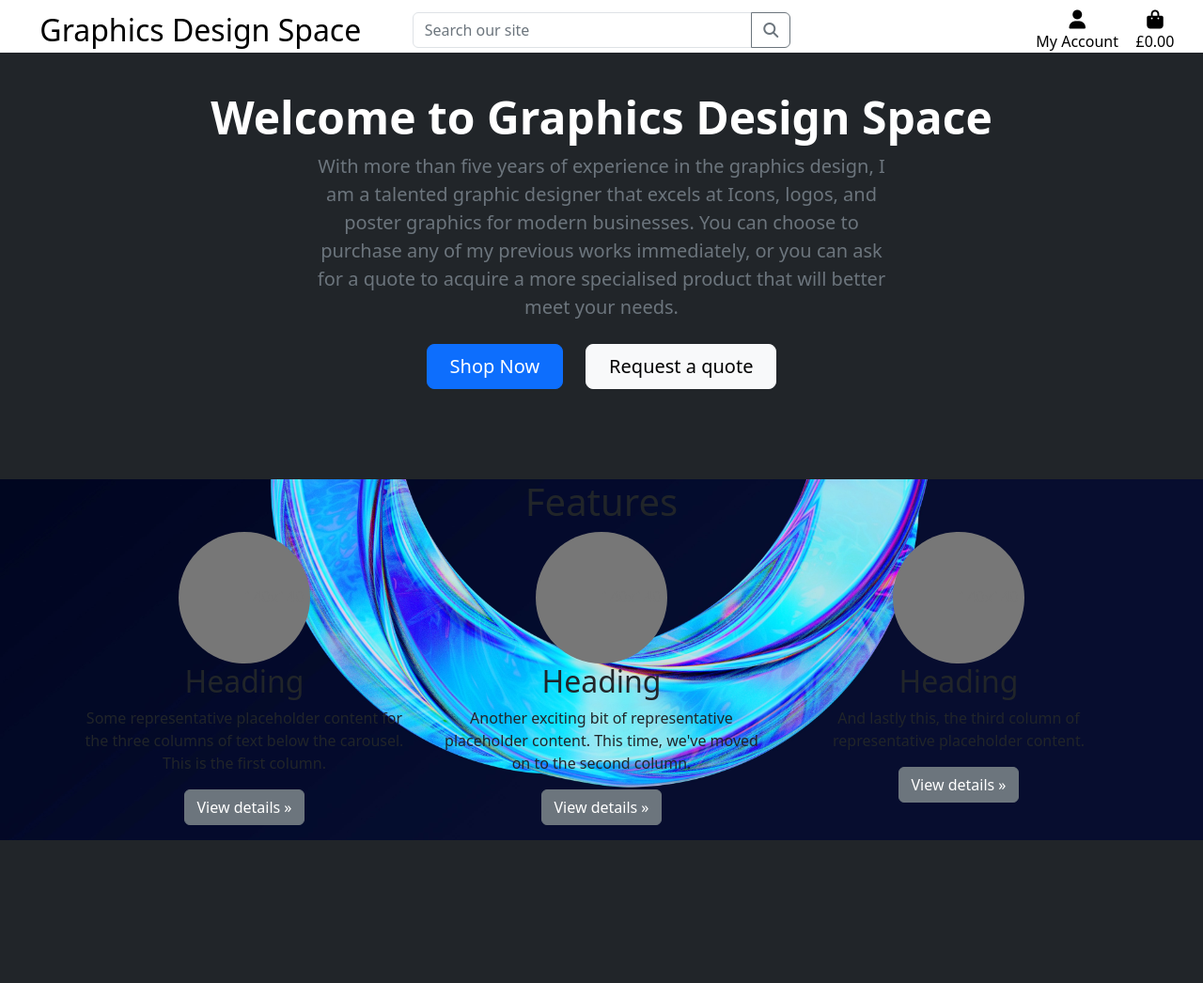
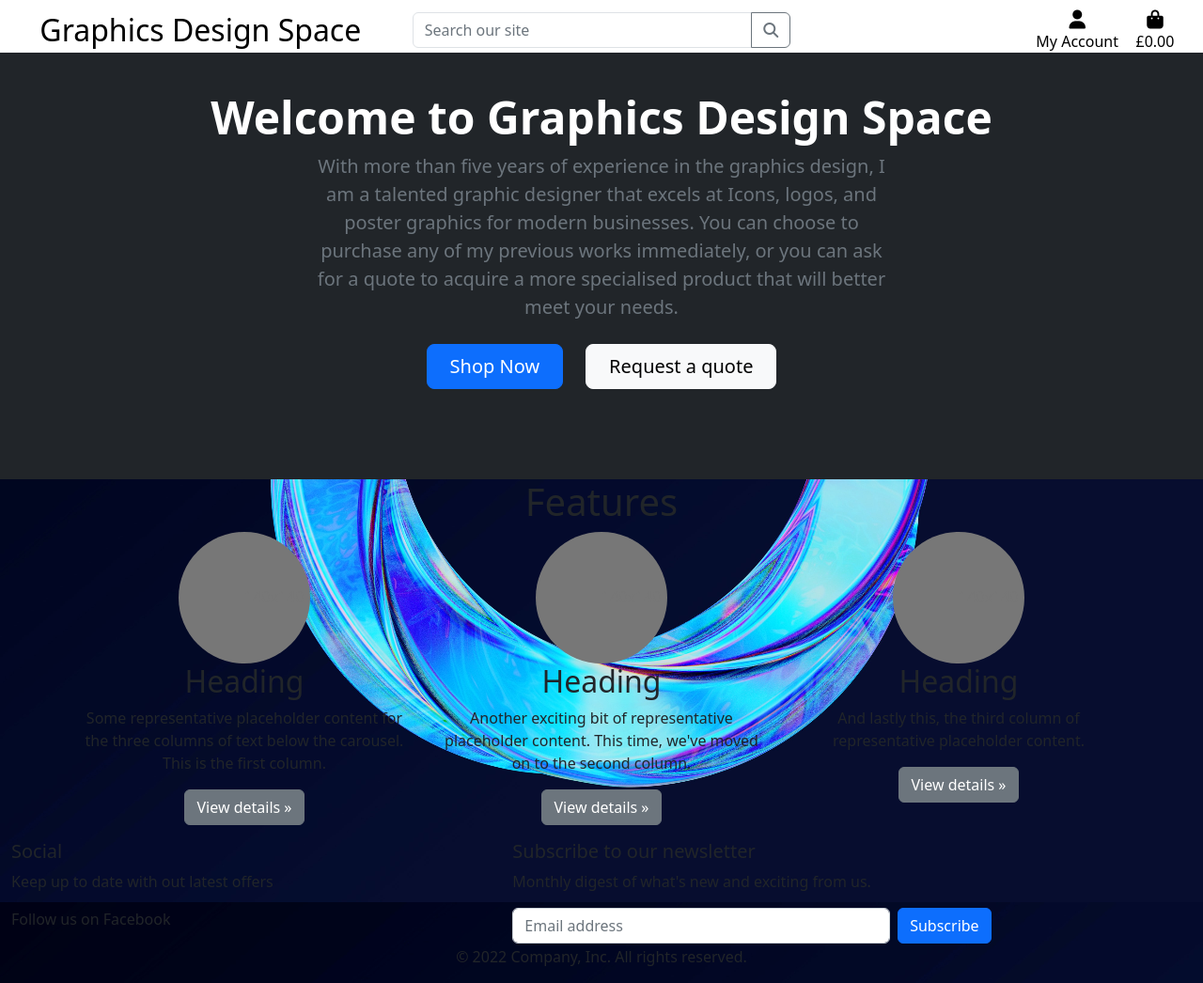
Before and after one commit to Awoyalejohn/GDS, a Django app: page / in a window 1280 px wide. Shown: the whole page at 94% size. Before the commit the page ends 894 px from the top, so only its background shows below. Run offline with Django 4.2, Linux system fonts and the light colour scheme; some libraries are stand-ins or nearby versions.

Commit message:
Add footer to base template

```diff
--- a/templates/base.html
+++ b/templates/base.html
@@ -77,5 +77,38 @@
 
   {% block content %}
   {% endblock %}
+
+  <!--footer-->
+<footer>
+  <div class="container-fluid">
+    <div class="row">
+
+      <!-- Facebook-->
+      <div class="col-md-5">
+        <h5>Social</h5>
+        <p>Keep up to date with out latest offers</p>
+        <p>Follow us on Facebook </p>
+      </div>
+
+      <div class="col-md-5 ">
+        <!-- Newsletter-->
+        <form>
+          <h5>Subscribe to our newsletter</h5>
+          <p>Monthly digest of what's new and exciting from us.</p>
+          <div class="d-flex flex-column flex-sm-row w-100 gap-2">
+            <label for="newsletter1" class="visually-hidden">Email address</label>
+            <input id="newsletter1" type="text" class="form-control" placeholder="Email address">
+            <button class="btn btn-primary" type="button">Subscribe</button>
+          </div>
+        </form>
+      </div>
+    </div>
+
+  </div>
+  <div class="d-flex justify-content-center">
+    <p>&copy; 2022 Company, Inc. All rights reserved.</p>
+  </div>
+</footer>
+<!-- end/ footer-->
 </body>
 </html>
```
